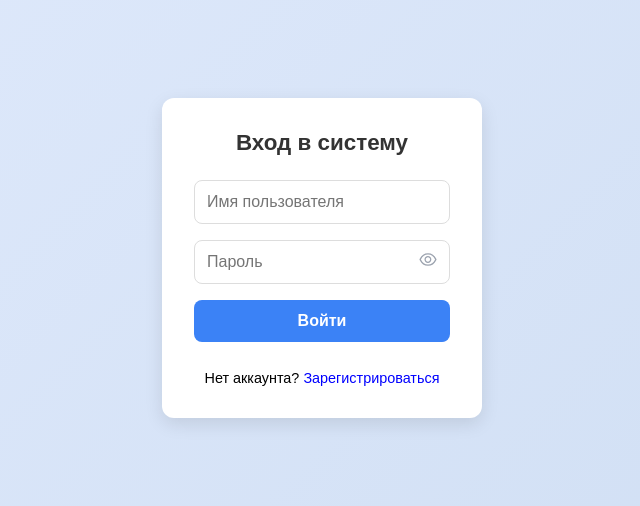
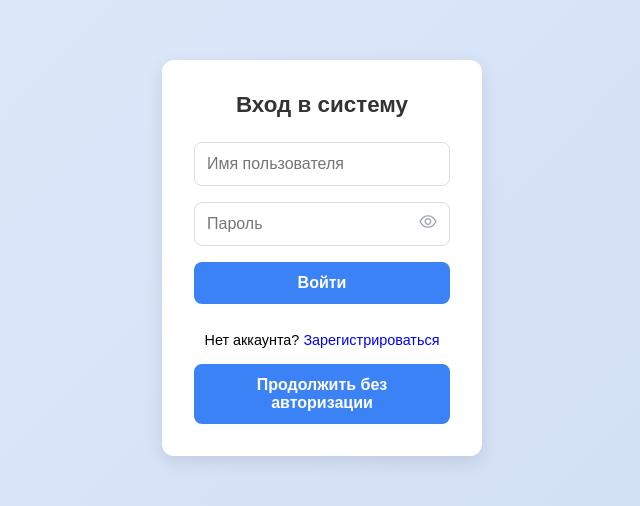
Before and after one commit to Prekols-Inc/Markdown-editor, a React (Vite) app in the folder frontend/: page /login in a window 1280 px wide. Shown: the part 142-648 px from the top of the page, without its empty margins (318-958 px from the left). Built offline with nearby package versions, Linux system fonts and the light colour scheme; no server answers; what marked-highlight would draw is missing.

Commit message:
Added redirect without authorization

```diff
--- a/frontend/src/App.jsx
+++ b/frontend/src/App.jsx
@@ -6,6 +6,9 @@ import API from './API';
 
 export default function App() {
   const [isAuth, setIsAuth] = useState(null);
+  const [editorMode, setEditorMode] = useState(
+    localStorage.getItem('editorMode')
+  );
 
   useEffect(() => {
     async function checkAuth() {
@@ -13,6 +16,8 @@ export default function App() {
         const res = await API.AUTH.get("/v1/check_auth");
         if (res.status === 200) {
           setIsAuth(true);
+          localStorage.setItem('editorMode', 'auth');
+          setEditorMode('auth');
         } else {
           setIsAuth(false);
         }
@@ -21,10 +26,16 @@ export default function App() {
       }
     }
 
+    if (editorMode === 'unauth') {
+      setIsAuth(false);
+      return;
+    }
+
     checkAuth();
-  }, []);
+  }, [editorMode]);
 
-  if (isAuth === null) {
+
+  if (isAuth === null && editorMode !== 'unauth') {
     return <div>Проверка авторизации...</div>;
   }
 
@@ -36,13 +47,25 @@ export default function App() {
           isAuth ? (
             <Navigate to="/editor" replace />
           ) : (
-            <LoginPage onLogin={() => setIsAuth(true)} />
+            <LoginPage
+              onLogin={() => {
+                localStorage.setItem('editorMode', 'auth');
+                setEditorMode('auth');
+                setIsAuth(true);
+              }}
+            />
           )
         }
       />
       <Route
         path="/editor"
-        element={isAuth ? <MarkdownApp /> : <Navigate to="/login" replace />}
+        element={
+          isAuth || editorMode === 'unauth' ? (
+            <MarkdownApp />
+          ) : (
+            <Navigate to="/login" replace />
+          )
+        }
       />
       <Route path="*" element={<Navigate to="/login" replace />} />
     </Routes>
--- a/frontend/src/components/LoginPage.jsx
+++ b/frontend/src/components/LoginPage.jsx
@@ -179,6 +179,17 @@ export default function AuthPage({ onLogin }) {
                         </>
                     )}
                 </p>
+                <button
+                    type="button"
+                    className="unauth-btn"
+                    onClick={() => {
+                        localStorage.setItem('editorMode', 'unauth');
+                        console.log('Continuing without authentication');
+                        navigate('/editor');
+                    }}
+                >
+                    Продолжить без авторизации
+                </button>
             </form>
         </div >
     );
```
